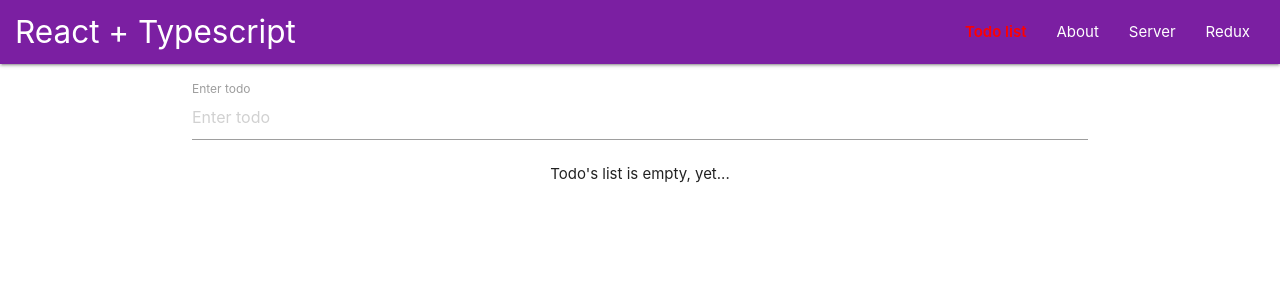
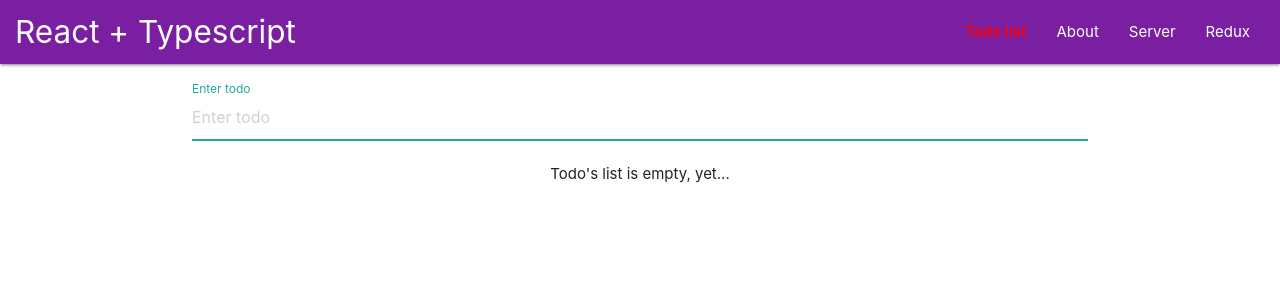
Before and after one commit to SDen4/react_typescript, a React (Create React App) app: page / in a window 1280 px wide. Shown: the top 300 px of the page. Built offline with nearby package versions, Linux system fonts and the light colour scheme.

Commit message:
focus on input after load page

```diff
--- a/src/components/TodoForm.tsx
+++ b/src/components/TodoForm.tsx
@@ -1,4 +1,4 @@
-import React, { useState } from 'react';
+import React, { useEffect, useRef, useState } from 'react';
 
 interface Iprops {
   onAdd(title: string): void;
@@ -6,6 +6,13 @@ interface Iprops {
 
 export const TodoForm: React.FC<Iprops> = (props): React.ReactElement => {
   const [title, setTitle] = useState<string>('');
+
+  // focus on input //
+  const ref: any = useRef();
+  useEffect(() => {
+    ref.current.focus();
+  }, []);
+  // focus on input //
 
   const changeHandler = (event: React.ChangeEvent<HTMLInputElement>) => {
     setTitle(event.target.value);
@@ -24,6 +31,7 @@ export const TodoForm: React.FC<Iprops> = (props): React.ReactElement => {
   return (
     <div className="input-field mt2">
       <input
+        ref={ref}
         value={title}
         type="text"
         id="title"
```
